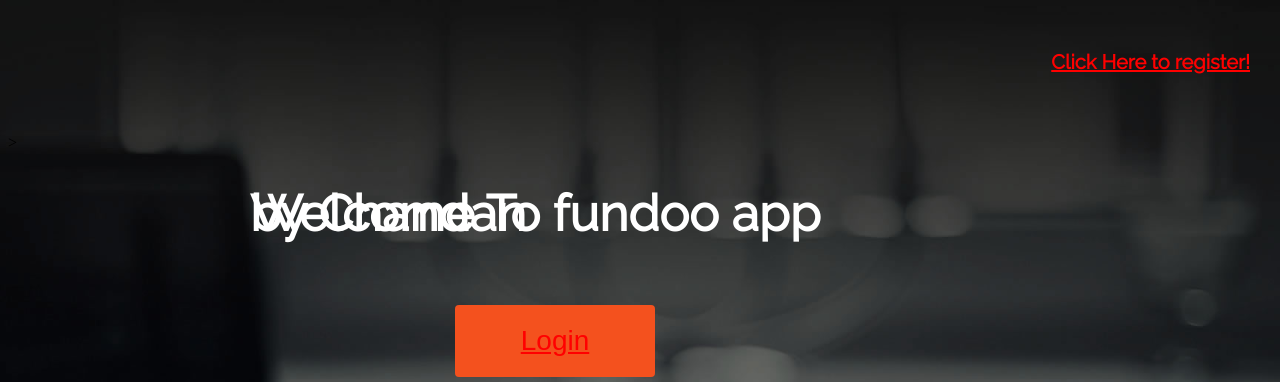
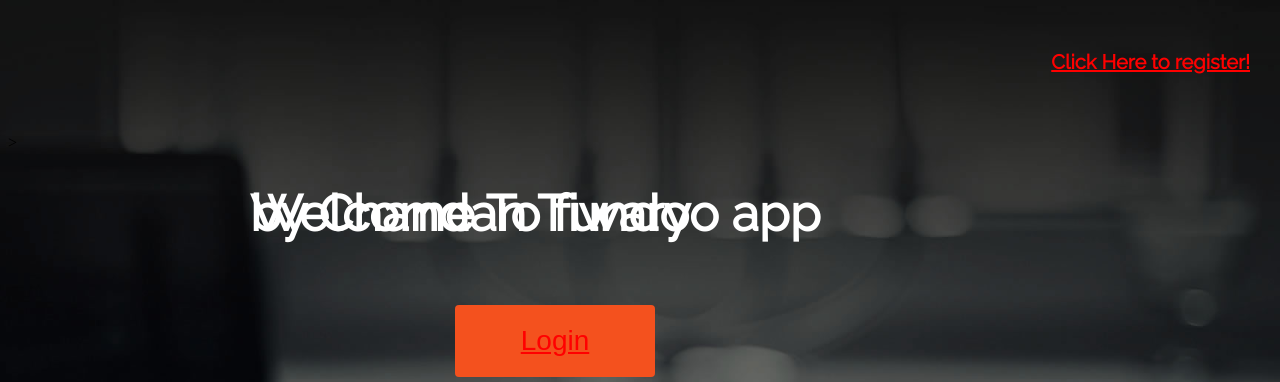
Before and after one commit to ctiwary36/new_chatapp, a Django app: page / in a window 1280 px wide. Shown: the top 382 px of the page. Run offline with Django 3.2, Linux system fonts and the light colour scheme.

Commit message:
Update index.html

```diff
--- a/fundoo/fundooapp/templates/index.html
+++ b/fundoo/fundooapp/templates/index.html
@@ -8,7 +8,7 @@
 {% block content %}
 <center>
     <h1>Welcome To fundoo app</h1><br><br>
-    <h1> by Chandan</h1><br><br>
+    <h1> by Chandan Tiwary</h1><br><br>
     <button class="button" style="vertical-align:middle"><span><a href="{% url 'sign_in' %}">Login</a></span></button><br>
     <h3><a href="{% url 'signup' %}">Click Here to register!</a></h3><br><br>
     </center>
```
